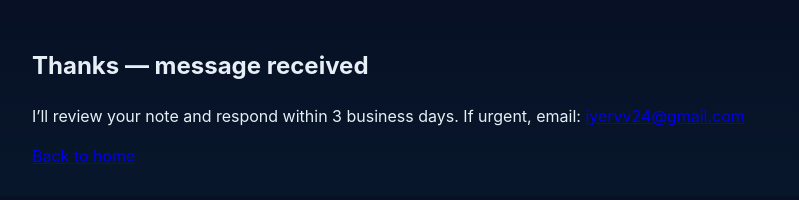
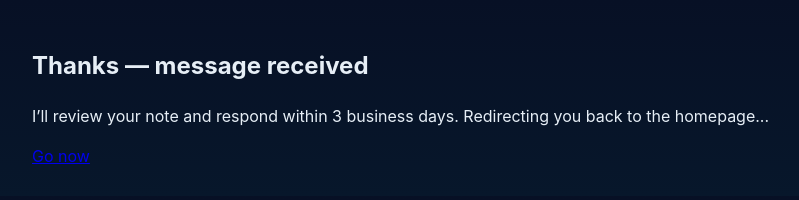
Before and after one commit to iyervv24/iyervv24.github.io, a plain HTML site: page thankyou.html in a window 1280 px wide. Shown: the whole page, without its empty margins (58-857 px from the left). Drawn offline with Linux system fonts and the light colour scheme.

Commit message:
thanksupdate

```diff
--- a/thankyou.html
+++ b/thankyou.html
@@ -1,2 +1,23 @@
-<!doctype html><html lang="en"><head><meta charset="utf-8"/><meta name="viewport" content="width=device-width,initial-scale=1"/><title>Thank you</title><link href="style.css" rel="stylesheet"></head><body>
-<div class="container"><section class="card"><h2>Thanks — message received</h2><p class="muted" style="margin-top:8px">I’ll review your note and respond within 3 business days. If urgent, email: <a href="mailto:iyervv24@gmail.com" class="muted">iyervv24@gmail.com</a></p><a class="pill" href="index.html">Back to home</a></section></div></body></html>
+<!doctype html>
+<html lang="en">
+<head>
+  <meta charset="utf-8"/>
+  <meta name="viewport" content="width=device-width,initial-scale=1"/>
+  <title>Thank you</title>
+  <link href="style.css" rel="stylesheet">
+  <!-- Auto redirect to home after 3 seconds -->
+  <meta http-equiv="refresh" content="3;url=https://iyervv24.github.io/">
+</head>
+<body>
+<div class="container">
+  <section class="card">
+    <h2>Thanks — message received</h2>
+    <p class="muted" style="margin-top:8px">
+      I’ll review your note and respond within 3 business days.
+      Redirecting you back to the homepage...
+    </p>
+    <a class="pill" href="index.html">Go now</a>
+  </section>
+</div>
+</body>
+</html>
```
